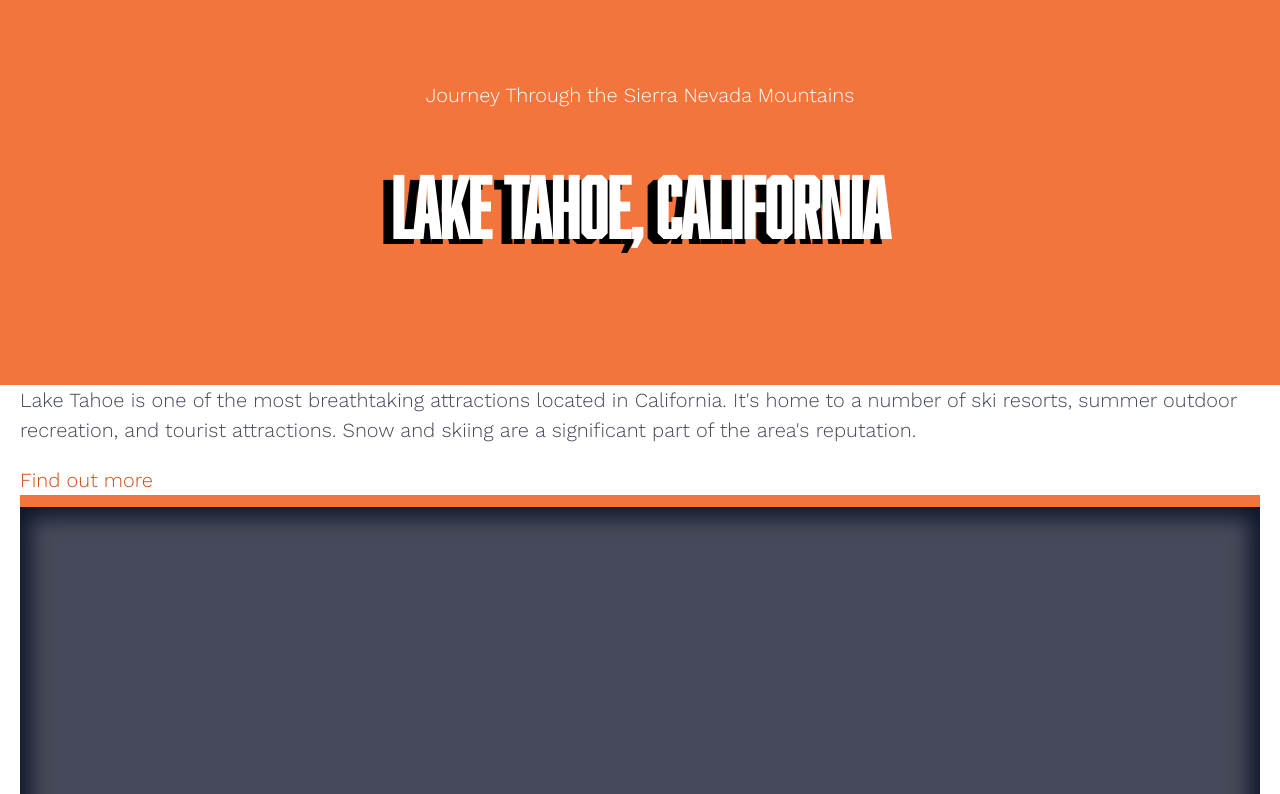
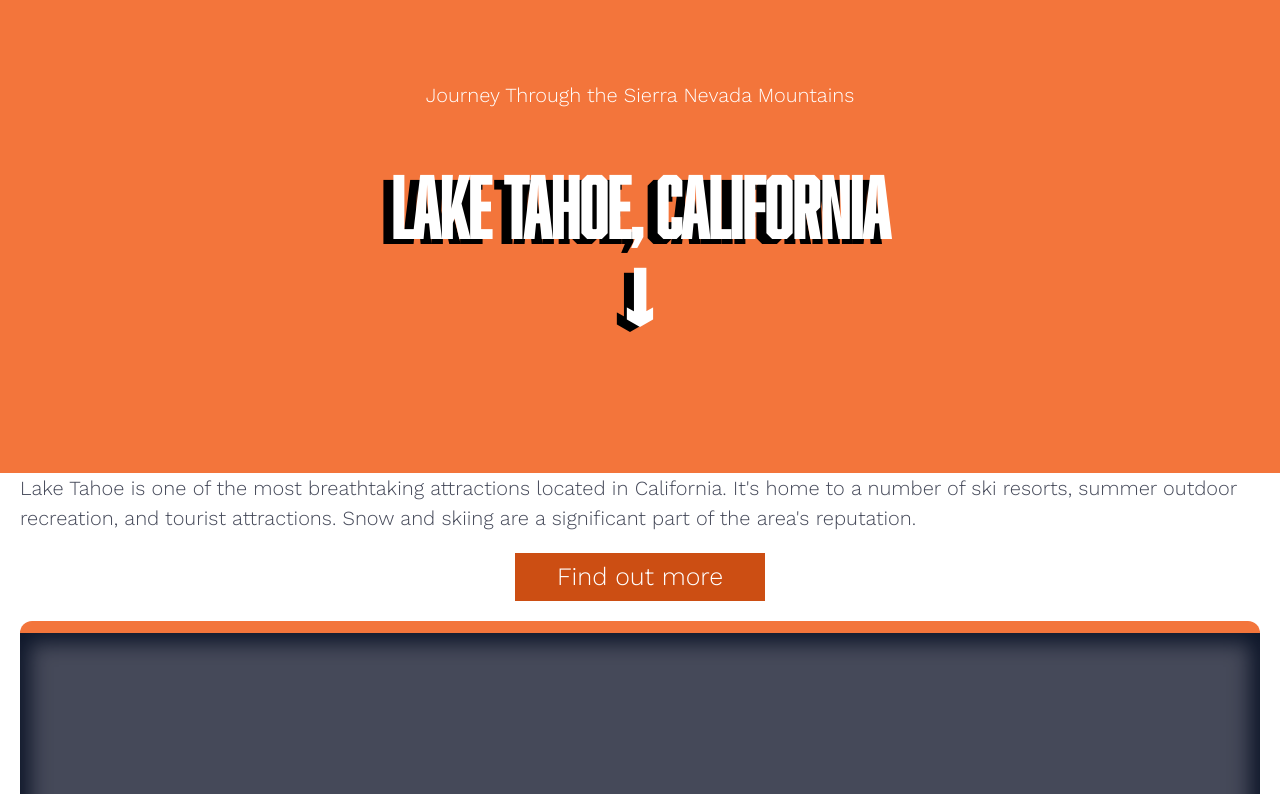
Before and after one commit to Eric-Christine/team-treehouse-css, a plain HTML site: page index.html in a window 1280 px wide. Shown: the top 794 px of the page. Drawn offline with nearby package versions, Linux system fonts and the light colour scheme.

Commit message:
played around with more advanced styling, css entities

```diff
--- a/css/style.css
+++ b/css/style.css
@@ -28,6 +28,11 @@ h1, h2{
 h1{
   font-size: 4rem;
   text-shadow: -10px 5px black;
+}
+
+h1::after{
+  content: '\2193';
+  display: block;
 }
 h2{
   font-size: 2.5rem;
@@ -61,6 +66,7 @@ main{
   padding: 20% 15%;
   border-top: 12px solid #f3753b;
   background-color: #454959;
+  border-radius: 12px 12px 0 0;
   color: white;
   box-shadow: inset 0 0 20px 10px rgba(0, 10, 30, .8);
 }
@@ -69,4 +75,19 @@ main{
   color: #f89090;
 }
 
+.callout {
+  display: block;
+  width: 250px;
+  padding: .25rem 1rem;
+  margin: 1rem auto;
+
+  background-color: #cc4e13;
+  color: white;
+  text-align: center;
+  font-size: 1.25rem;
+}
+
+.wildlife {
+  border-radius: 20px 5px 20px 5px;
+  }
 /* Media Queries ------------------- */
```
